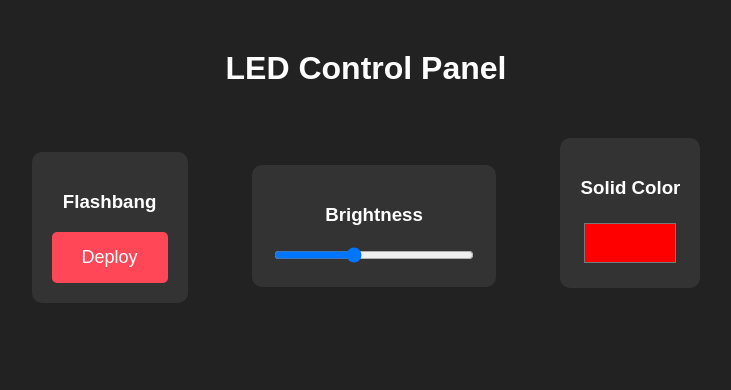
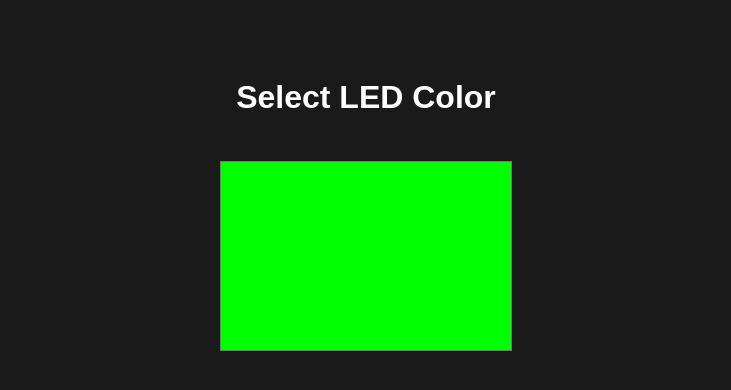
Before and after one commit to Hg8020059/Lighting, a Flask app: page / in a window 1280 px wide. Shown: the top 390 px of the page, without its empty margins (274-1005 px from the left). Run offline with Flask 3, Linux system fonts and the light colour scheme; parts of the project's set-up code (start-up, migrations or seed data) failed here and were passed over.

Commit message:
app simplification

```diff
--- a/app.py
+++ b/app.py
@@ -1,86 +1,48 @@
-import time
 import re
 from flask import Flask, request, jsonify, render_template
-from rpi_ws281x import *
+from rpi_ws281x import Adafruit_NeoPixel, Color
 
 app = Flask(__name__)
 
-# --- LED STRIP CONFIGURATION ---
-LED_COUNT      = 60      # Number of LED pixels.
-LED_PIN        = 10      # SPI MOSI pin
-LED_FREQ_HZ    = 800000  # LED signal frequency in hertz
-LED_DMA        = 10      # DMA channel
-LED_BRIGHTNESS = 100     # Default brightness
+# --- CONFIG ---
+LED_COUNT      = 60
+LED_PIN        = 10      # SPI MOSI
+LED_FREQ_HZ    = 800000
+LED_DMA        = 10
+LED_BRIGHTNESS = 150     # Hardcoded mid-range brightness for stability
 LED_INVERT     = False
 LED_CHANNEL    = 0
 
-# Initialize the LED strip globally so it stays active
+# Initialize strip
 strip = Adafruit_NeoPixel(LED_COUNT, LED_PIN, LED_FREQ_HZ, LED_DMA, LED_INVERT, LED_BRIGHTNESS, LED_CHANNEL)
 strip.begin()
 
-# --- HARDWARE FUNCTIONS ---
-def fill(strip, color):
-    for i in range(strip.numPixels()):
-        strip.setPixelColor(i, color)
-    strip.show()
-
-def flashbang(strip):
-    strip.setBrightness(255)
-    fill(strip, Color(255, 255, 255))
-    time.sleep(0.45)
-    for i in range(255, -1, -1):
-        strip.setBrightness(i)
-        strip.show()
-        time.sleep(0.01)
-
-# Helper function to convert Hex colors (#RRGGBB) to WS281x Color objects
 def hex_to_color(hex_string):
     hex_string = hex_string.lstrip('#')
     r, g, b = tuple(int(hex_string[i:i+2], 16) for i in (0, 2, 4))
+    # Note: Some WS2812 strips use GRB order.
+    # If colors are swapped, change this to Color(g, r, b)
     return Color(r, g, b)
-
-# --- WEB ROUTES ---
 
 @app.route('/')
 def index():
-    # Serves the HTML frontend
     return render_template('index.html')
-
-@app.route('/api/flashbang', methods=['POST'])
-def trigger_flashbang():
-    flashbang(strip)
-    return jsonify({"status": "Flashbang deployed!"}), 200
-
-@app.route('/api/brightness', methods=['POST'])
-def set_brightness():
-    data = request.json
-    brightness = data.get('brightness')
-
-    # STRICT VALIDATION: Ensure it's an integer between 0 and 255
-    try:
-        brightness = int(brightness)
-        if brightness < 0 or brightness > 255:
-            raise ValueError
-    except (ValueError, TypeError):
-        return jsonify({"error": "Invalid brightness value"}), 400
-
-    strip.setBrightness(brightness)
-    strip.show()
-    return jsonify({"status": "success", "brightness": brightness}), 200
 
 @app.route('/api/color', methods=['POST'])
 def set_color():
     data = request.json
     color_hex = data.get('color')
 
-    # STRICT VALIDATION: Ensure it is a perfectly formatted 7-character hex string
     if not color_hex or not re.match(r'^#[0-9A-Fa-f]{6}$', color_hex):
-        return jsonify({"error": "Invalid color format"}), 400
+        return jsonify({"error": "Invalid color"}), 400
 
-    led_color = hex_to_color(color_hex)
-    fill(strip, led_color)
+    target_color = hex_to_color(color_hex)
+
+    for i in range(strip.numPixels()):
+        strip.setPixelColor(i, target_color)
+
+    strip.show()
     return jsonify({"status": "success", "color": color_hex}), 200
 
 if __name__ == '__main__':
-    # Only used for local testing. In production, use Gunicorn.
     app.run(host='0.0.0.0', port=5000)
--- a/templates/index.html
+++ b/templates/index.html
@@ -1,63 +1,36 @@
 <!DOCTYPE html>
-<html lang="en">
+<html>
 <head>
-    <meta charset="UTF-8">
-    <meta name="viewport" content="width=device-width, initial-scale=1.0">
-    <title>LED Controller</title>
+    <title>LED Color Picker</title>
+    <meta name="viewport" content="width=device-width, initial-scale=1">
     <style>
-        body { font-family: sans-serif; text-align: center; margin-top: 50px; background-color: #222; color: white; }
-        .control-group { margin: 30px; padding: 20px; background-color: #333; border-radius: 10px; display: inline-block; }
-        button { padding: 15px 30px; font-size: 18px; background-color: #ff4757; color: white; border: none; border-radius: 5px; cursor: pointer; }
-        button:active { background-color: #ff6b81; }
-        input[type="range"] { width: 200px; }
-        input[type="color"] { width: 100px; height: 50px; cursor: pointer; border: none; background: none; }
+        body { font-family: sans-serif; text-align: center; background: #1a1a1a; color: white; padding-top: 50px; }
+        input[type="color"] {
+            width: 80%; max-width: 300px; height: 200px;
+            border: none; cursor: pointer; background: none;
+        }
+        h1 { margin-bottom: 40px; }
     </style>
 </head>
 <body>
-
-    <h1>LED Control Panel</h1>
-
-    <div class="control-group">
-        <h3>Flashbang</h3>
-        <button onclick="triggerFlashbang()">Deploy</button>
-    </div>
-
-    <div class="control-group">
-        <h3>Brightness</h3>
-        <input type="range" id="brightnessSlider" min="0" max="255" value="100" onchange="changeBrightness(this.value)">
-    </div>
-
-    <div class="control-group">
-        <h3>Solid Color</h3>
-        <input type="color" id="colorPicker" value="#ff0000" onchange="changeColor(this.value)">
-    </div>
+    <h1>Select LED Color</h1>
+    <input type="color" id="picker" value="#00ff00">
 
     <script>
-        // Sends the POST request for the flashbang
-        function triggerFlashbang() {
-            fetch('/api/flashbang', { method: 'POST' });
-            // Note: Your flashbang function ends at 0 brightness.
-            // We update the slider visually to match the new hardware state.
-            document.getElementById('brightnessSlider').value = 0;
-        }
+        const picker = document.getElementById('picker');
 
-        // Sends the POST request when the slider is moved
-        function changeBrightness(value) {
-            fetch('/api/brightness', {
-                method: 'POST',
-                headers: { 'Content-Type': 'application/json' },
-                body: JSON.stringify({ brightness: value })
-            });
-        }
-
-        // Sends the POST request when a color is picked
-        function changeColor(hexValue) {
+        // Using 'change' instead of 'input' so it only sends
+        // the command when you let go of the mouse/finger.
+        picker.addEventListener('change', (e) => {
             fetch('/api/color', {
                 method: 'POST',
                 headers: { 'Content-Type': 'application/json' },
-                body: JSON.stringify({ color: hexValue })
-            });
-        }
+                body: JSON.stringify({ color: e.target.value })
+            })
+            .then(response => response.json())
+            .then(data => console.log('Success:', data))
+            .catch(error => console.error('Error:', error));
+        });
     </script>
 </body>
 </html>
```
